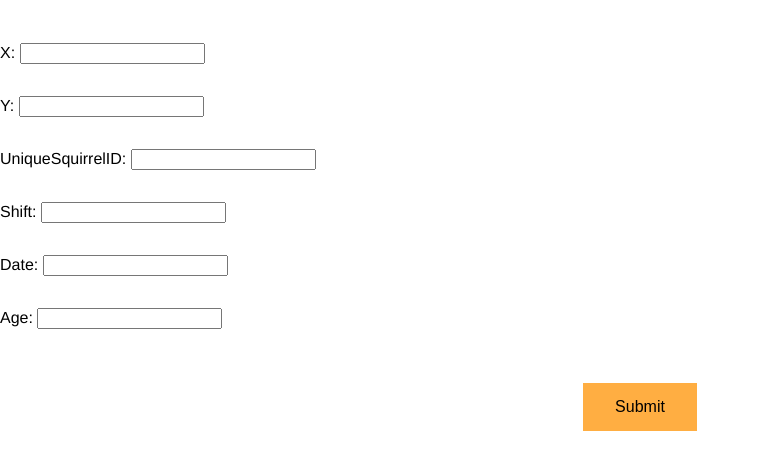
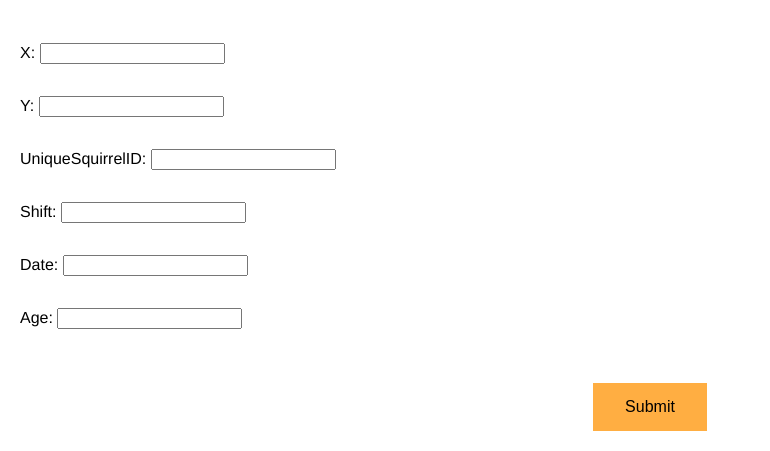
Before and after one commit to shlok-sethia/Squirrel_Tracker, a Django app: template squirrel_tracker/templates/squirrel_tracker/update.html in a window 1280 px wide. Shown: the part 493-944 px from the top of the page, without its empty margins (0-770 px from the left). Run offline with Django 3.2, Linux system fonts and the light colour scheme; the template is opened without the code that fills it: values that come from a table or form of the project are taken from there, others are empty.

Commit message:
css for div margin in update view

```diff
--- a/squirrel_tracker/templates/squirrel_tracker/update.html
+++ b/squirrel_tracker/templates/squirrel_tracker/update.html
@@ -63,6 +63,9 @@
         .submit{
             width: fit-content;
         }
+        p{
+            margin-left:20px;
+        }
     </style>
 </head>
 <body>
```
